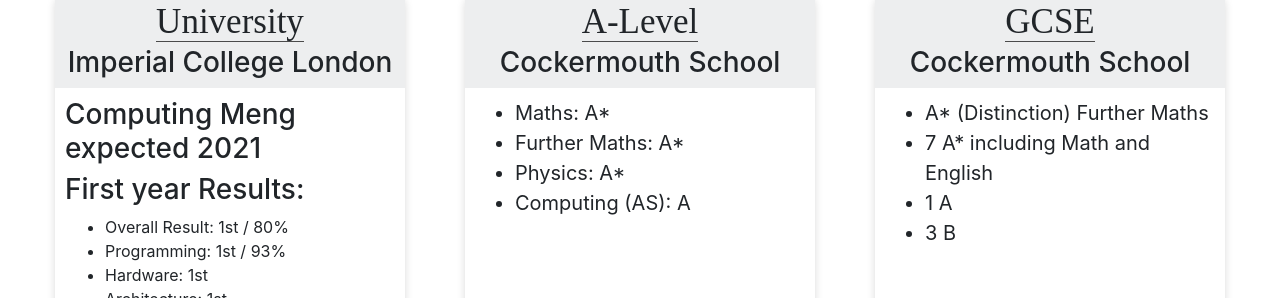
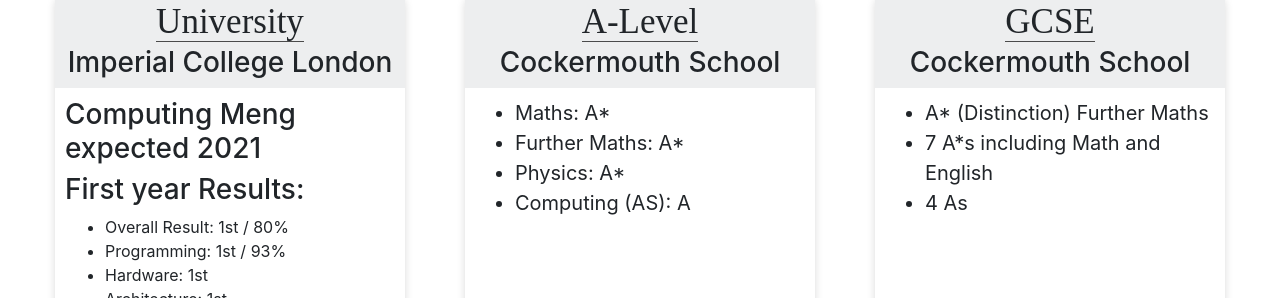
Before and after one commit to luke142367/Personal-Site, a plain HTML site: page index.html in a window 1280 px wide. Shown: the part 1742-2040 px from the top of the page. Drawn offline with nearby package versions, Linux system fonts and the light colour scheme.

Commit message:
Changed results

```diff
--- a/index.html
+++ b/index.html
@@ -78,9 +78,8 @@
             <div class="educator-content">
               <ul class="result">
                 <li>A* (Distinction) Further Maths</li>
-                <li>7 A* including Math and English</li>
-                <li>1 A</li>
-                <li>3 B</li>
+                <li>7 A*s including Math and English</li>
+                <li>4 As</li>
               </ul>
             </div>
           </div>
```
